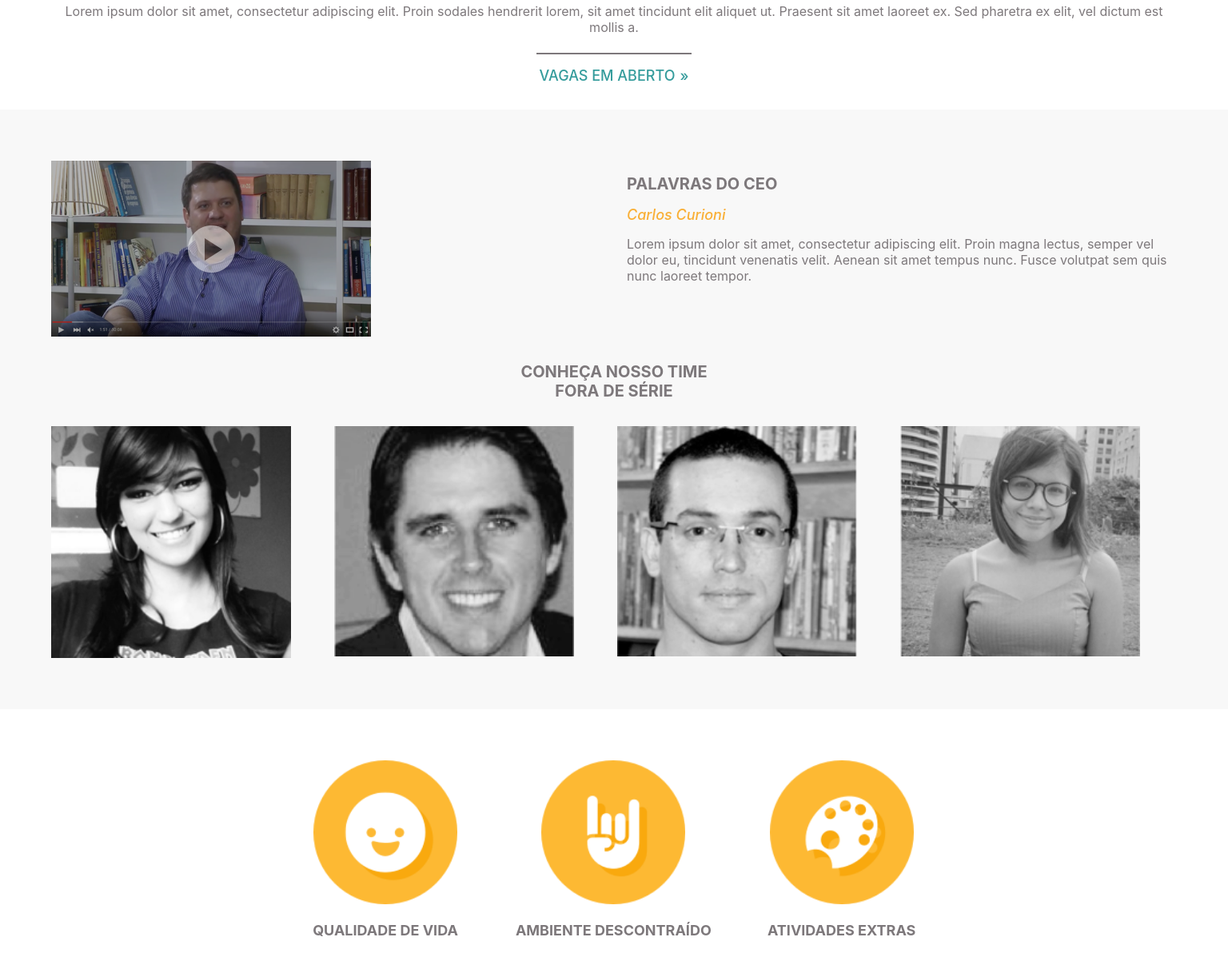
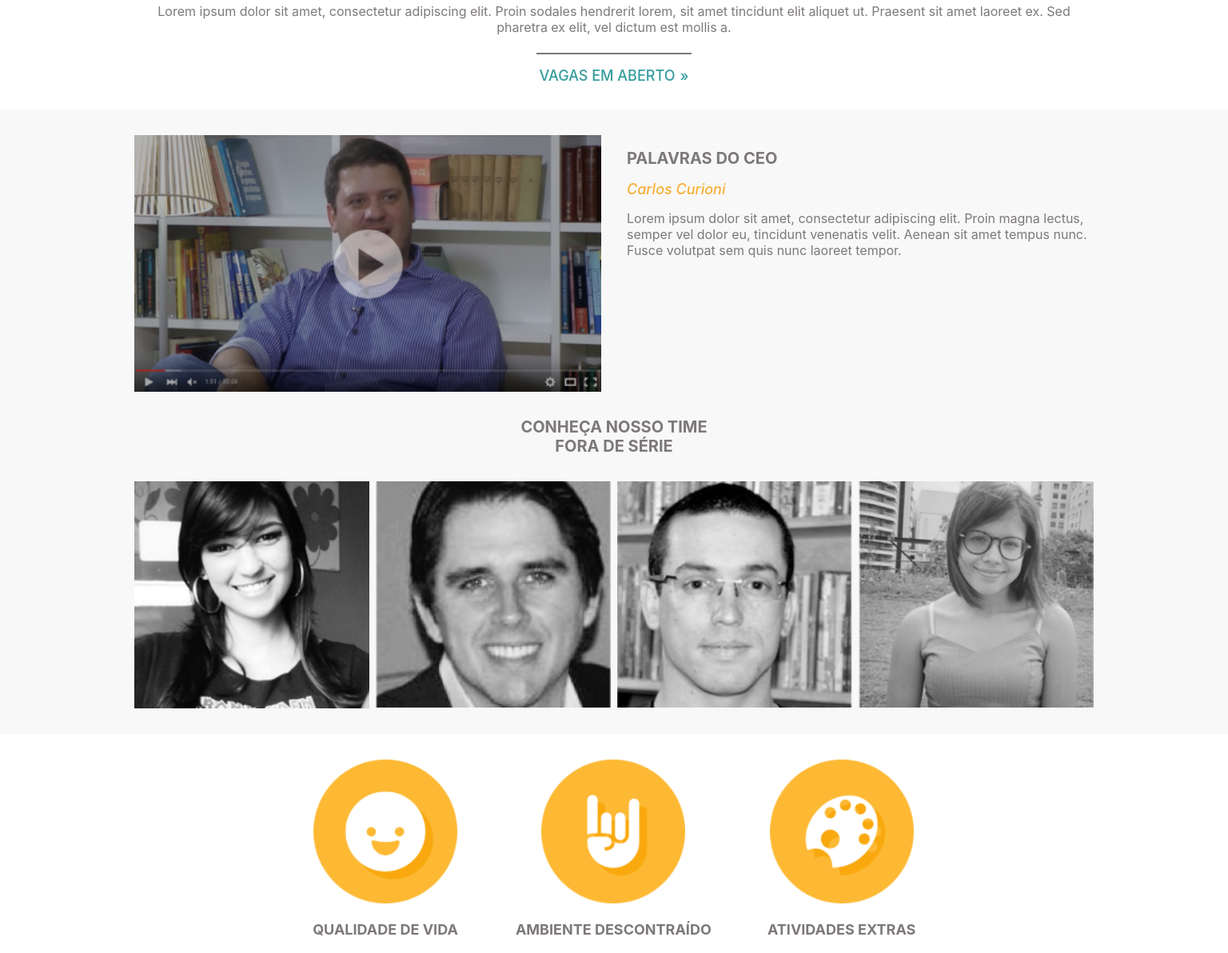
Before and after one commit to amigayatri/Lp-Elo-7, a React (Create React App) app: page / in a window 1536 px wide. Shown: the part 760-1952 px from the top of the page at 80% size. Built offline with nearby package versions, Linux system fonts and the light colour scheme; no server answers.

Commit message:
Some style fixes

```diff
--- a/src/Components/Benefits/style.js
+++ b/src/Components/Benefits/style.js
@@ -2,7 +2,7 @@ import styled from 'styled-components';
 import { SubTitle } from '../../globalComponents';
 
 export const Wrapper = styled.section`
-    padding: var(--container);
+    padding: 32px var(--container);
     text-align: center;
 `
 export const BenefitsList = styled.div`
--- a/src/Components/Team/style.js
+++ b/src/Components/Team/style.js
@@ -1,7 +1,7 @@
 import styled from 'styled-components';
 
 export const Wrapper = styled.section`
-    padding: var(--container);
+    padding: 32px var(--container);
     background-color: ${props => props.theme.backgroundGray};
 `
 
@@ -42,6 +42,7 @@ export const TeamWrapper = styled.div`
 
 export const VideoPlaceholder = styled.img`
     max-width: 100%;
+    width: 100%;
 `
 
 export const TeamMembers = styled.div`
--- a/src/global.css
+++ b/src/global.css
@@ -16,3 +16,10 @@ body {
     }
 
 }
+
+@media (min-width: 1366px) {
+    body {
+        --container: calc((100% - 1200px)/2);
+    }
+
+}
```
